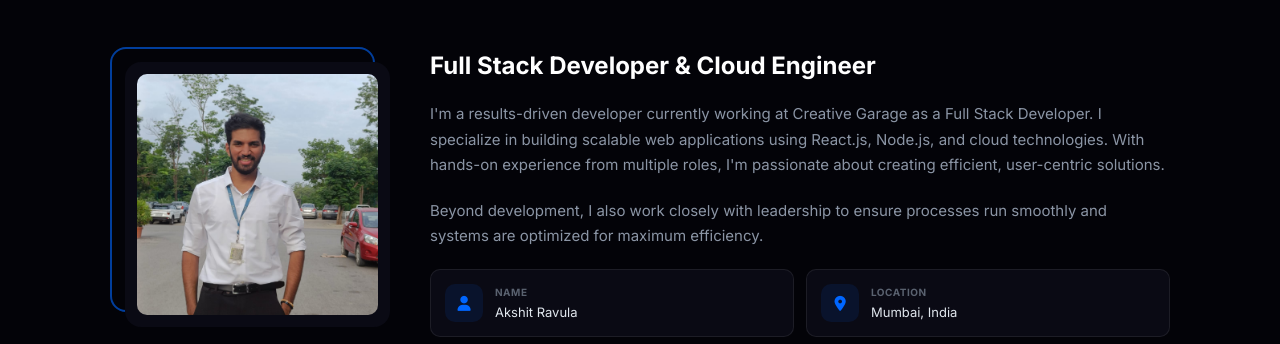
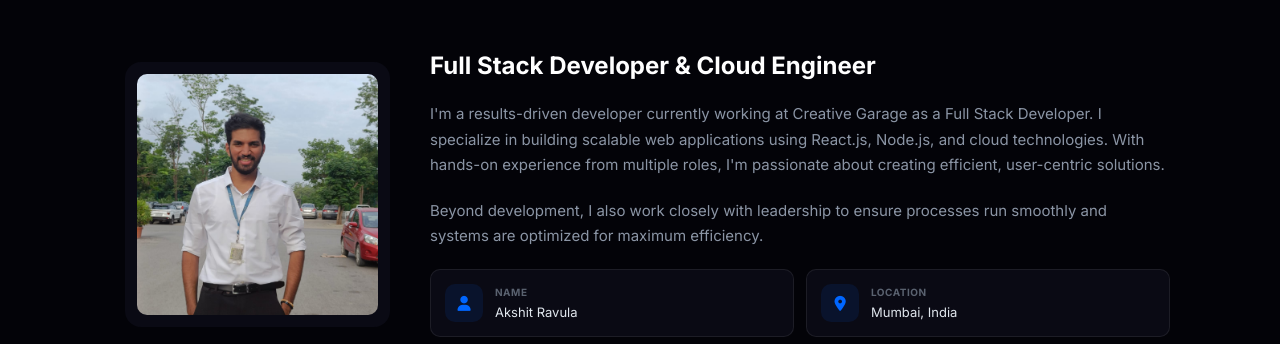
Before and after one commit to akshitravula/portfolio, a plain HTML site: page index.html in a window 1280 px wide. Shown: the part 1025-1369 px from the top of the page. Drawn offline with Linux system fonts and the light colour scheme.

Commit message:
Update index.html

```diff
--- a/index.html
+++ b/index.html
@@ -828,7 +828,7 @@ button { font-family: inherit; cursor: pointer; border: none; background: none;
   left: 0;
   width: calc(100% - 15px);
   height: calc(100% - 15px);
-  border: 2px solid var(--primary);
+
   border-radius: var(--radius);
   z-index: 1;
   opacity: 0.6;
```
